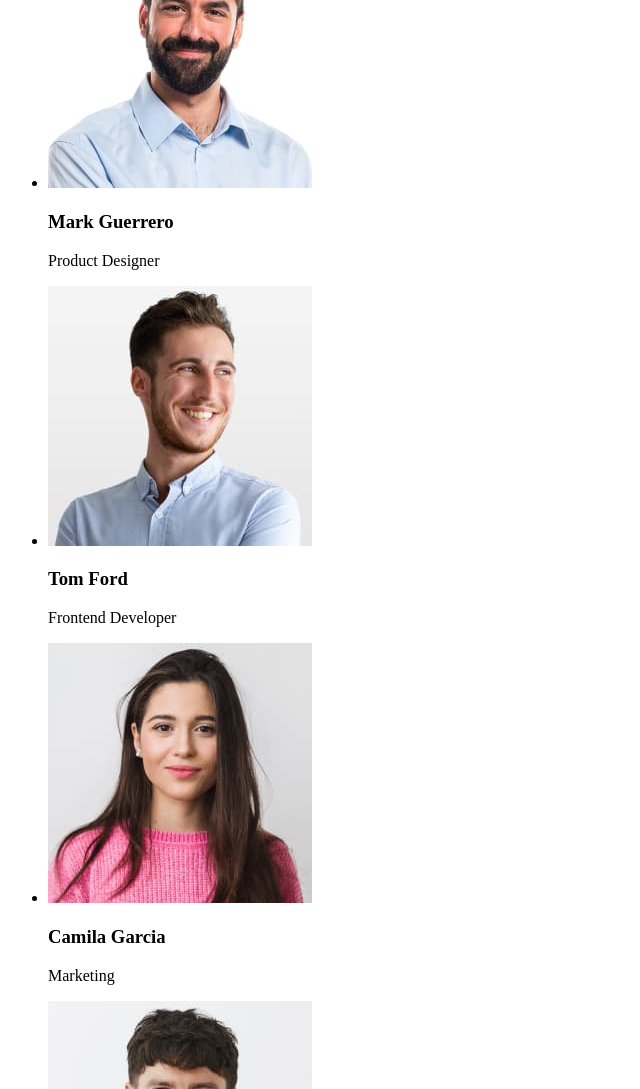
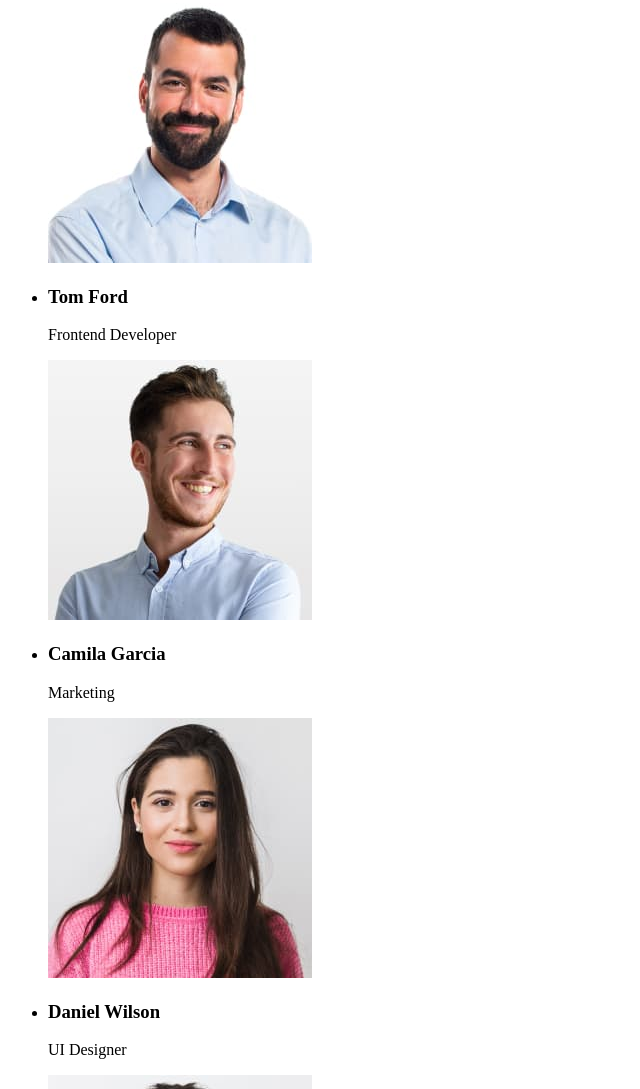
Before and after one commit to DaniilYevlanov/Homework-01, a plain HTML site: page index.html in a window 1280 px wide. Shown: the part 1711-2800 px from the top of the page, without its empty margins (0-640 px from the left). Drawn offline with Linux system fonts and the light colour scheme.

Commit message:
commit09

```diff
--- a/index.html
+++ b/index.html
@@ -22,7 +22,7 @@
                 <a href="mailto:info@devstudio.com">info@devstudio.com</a>
             </li>
             <li>
-                <a href="tel:+110001111111">+11(000)111-11-11</a>
+                <a href="tel:+110001111111">+11 (000) 111-11-11</a>
             </li>
         </ul>
     </address>
@@ -58,7 +58,7 @@
         </ul>
     </section>
     <section>
-        <h2>What Are We Doing</h2>
+        <h2>What are we doing</h2>
         <ul>
             <li><img src="./images/image_01.jpg" alt="computer" width="360" height="300"></li>
             <li><img src="./images/image_02.jpg" alt="phone01" width="360" height="300"></li>
@@ -70,31 +70,24 @@
 
  <ul>
     <li>
-    <img src="./images/image_04.jpg" alt="Product Designer" width="264" height="260">
-    <div>
         <h3>Mark Guerrero</h3>
         <p>Product Designer</p>
-    </div>
+    <img src="./images/image_04.jpg" alt="Product Designer" width="264" height="260">
 </li>
 <li>
+     <h3>Tom Ford</h3>
+     <p>Frontend Developer</p>
     <img src="./images/image_05.jpg" alt="Frontend Developer" width="264" height="260">
-    <div>
-        <h3>Tom Ford</h3>
-        <p>Frontend Developer</p>
-    </div>
 </li>
 <li>
+    <h3>Camila Garcia</h3>
+    <p>Marketing</p>
     <img src="./images/image_06.jpg" alt="Marketing">
-    <div>
-        <h3>Camila Garcia</h3>
-        <p>Marketing</p>
-    </div>
 </li>
 <li>
+    <h3>Daniel Wilson </h3>
+    <p>UI Designer</p>
     <img src="./images/image_07.jpg" alt="UI Designer">
-    <div>
-        <h3>Daniel Wilson </h3>
-    </div>
 </li>
 </ul>
 
```
